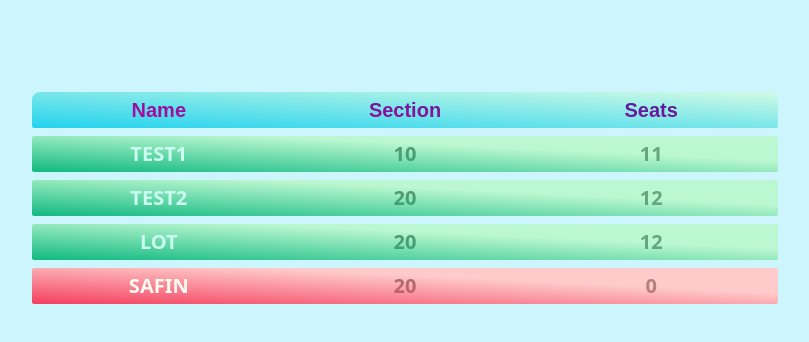
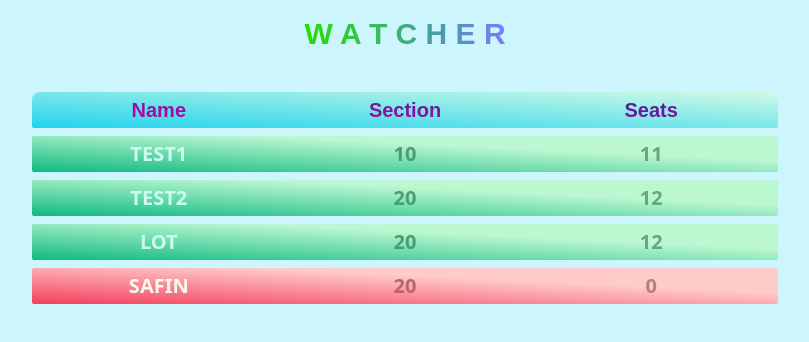
Before and after one commit to KS-Arafat/FriendlyAdvisor, a Next.js app: page /watch in a window 1280 px wide. Shown: the top 342 px of the page, without its empty margins (235-1044 px from the left). Built offline with nearby package versions, Linux system fonts and the light colour scheme; a web font is replaced by a local one.

Commit message:
more custom animation added

```diff
--- a/app/(frontend)/globals.css
+++ b/app/(frontend)/globals.css
@@ -271,4 +271,15 @@
     cursor: pointer;
     border: none;
   }
+  .special-article {
+    background: linear-gradient(
+      to right,
+      hsl(278, 100%, 54%),
+      hsla(64, 100%, 50%, 0.479)
+    );
+    background-clip: text;
+    -webkit-background-clip: text;
+    -webkit-text-fill-color: transparent;
+    text-align: center;
+  }
 }
```
